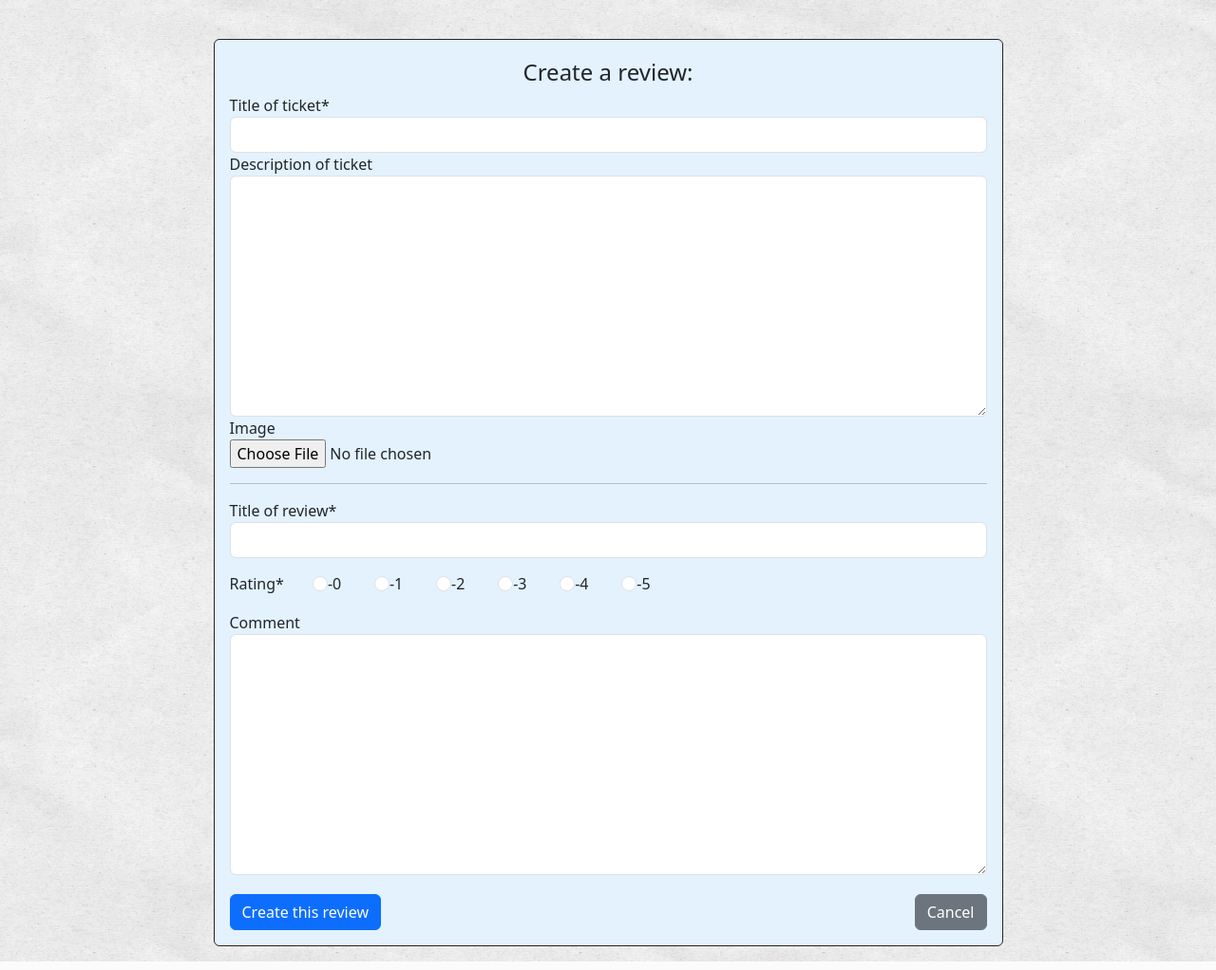
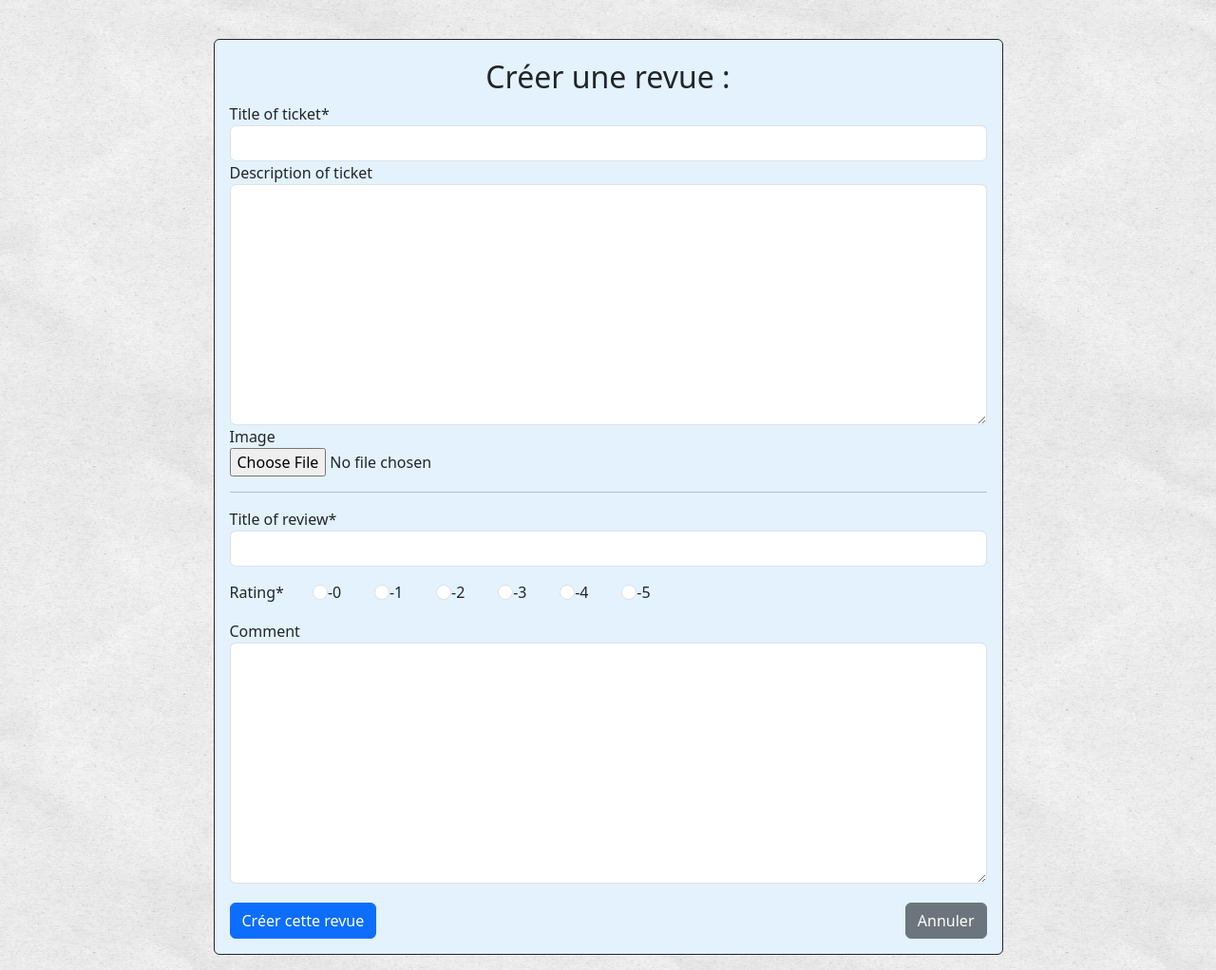
Before and after one commit to Matthiiews/Project_9_LITRevu, a Django app: page /create_review/ in a window 1280 px wide. Shown: the part 77-1099 px from the top of the page at 95% size. Run offline with Django 4.2, Linux system fonts and the light colour scheme; the visitor is signed in with stand-in values (Sample User, id 1); some libraries are stand-ins or nearby versions.

Commit message:
Mise à jour des fichiers

```diff
--- a/authentification/templates/login/login_page.html
+++ b/authentification/templates/login/login_page.html
@@ -32,7 +32,8 @@
         <div class="card-body bg-transparent text-center align-items-center">
           <h4 class="card-subtitle py-2"> Inscrivez-vous maintenant : </h4>
           <!-- Lien vers la page d'inscription -->
-          <a class="btn btn-sm btn-primary margin-btn" href="{% url 'authentification:register' %}" role="button"> S'inscrire </a>
+          <a class="btn btn-sm btn-primary margin-btn" href="{% url 'authentification:register' %}"
+          role="button"> S'inscrire </a>
         </div>
       </div>
 
--- a/authentification/templates/register/register_page.html
+++ b/authentification/templates/register/register_page.html
@@ -18,7 +18,8 @@
               <div style="display: flex; justify-content: space-between;">
                 <button type="submit" class="btn btn-sm btn-primary margin-btn"> S'inscrire </button>
                 <!-- Lien d'annulation vers la page de connexion -->
-                <a href="{% url 'authentification:login' %}" role="button" class="btn btn-sm btn-secondary margin-btn"> Annuler </a>
+                <a href="{% url 'authentification:login' %}" role="button"
+                class="btn btn-sm btn-secondary margin-btn"> Annuler </a>
               </div>
           </form>
         </div>
--- a/review/templates/feeds/ask_review_page.html
+++ b/review/templates/feeds/ask_review_page.html
@@ -8,7 +8,7 @@
     <div class="col-md-9">
       <div class="card border-dark my-3" style="background-color: #e3f2fd;">
         <div class="card-body bg-transparent ">
-          <h4 class="card-subtitle text-center py-2"> Ask for a review: </h4>
+          <h2 class="card-subtitle text-center py-2"> Ask for a review: </h2>
           <form method="post" enctype="multipart/form-data">
             {% csrf_token %}
               {{ form|crispy }}
--- a/review/templates/feeds/create_review_page.html
+++ b/review/templates/feeds/create_review_page.html
@@ -2,21 +2,22 @@
 {% load crispy_forms_tags %}
 
 {% block content %}
-<!-- create review page -->
+<!-- Page de création de revue -->
 <div class="container main">
   <div class="row justify-content-center">
     <div class="col-md-9">
       <div class="card border-dark my-3" style="background-color: #e3f2fd;">
         <div class="card-body bg-transparent ">
-          <h4 class="card-subtitle text-center py-2"> Create a review: </h4>
+          <h2 class="card-subtitle text-center py-2"> Créer une revue : </h2>
           <form method="post" enctype="multipart/form-data">
             {% csrf_token %}
               {{ ask_review_form|crispy }}
               <hr>
               {{ create_review_form|crispy }}
             <div style="display: flex; justify-content: space-between;">
-              <button type="submit" class="btn btn-primary margin-btn"> Create this review </button>
-              <a href="{% url 'review:feeds_page' %}" role="button" class="btn btn-secondary margin-btn"> Cancel </a>
+              <button type="submit" class="btn btn-primary margin-btn"> Créer cette revue </button>
+              <a href="{% url 'review:feeds_page' %}" role="button" class="btn btn-secondary
+              margin-btn"> Annuler </a>
             </div>
           </form>
         </div>
@@ -24,5 +25,5 @@
     </div>
   </div>
 </div>
-<!-- End of create review page -->
+<!-- Fin de la page de création de revue -->
 {% endblock %}
--- a/review/templates/feeds/create_review_ticket_page.html
+++ b/review/templates/feeds/create_review_ticket_page.html
@@ -8,7 +8,7 @@
     <div class="col-md-9">
       <div class="card border-dark my-3" style="background-color: #e3f2fd;">
         <div class="card-body bg-transparent ">
-          <h4 class="card-subtitle text-center py-2"> Create a review: </h4>
+          <h2 class="card-subtitle text-center py-2"> Create a review: </h2>
           <form method="post">
             {% csrf_token %}
               <p> posted by <strong>{{ get_ticket.user }}</strong> <small style="float: right;"> {{ get_ticket.time_created }} </small> </p>
@@ -17,7 +17,7 @@
                 <img src="{% get_media_prefix %}{{ get_ticket.image }}" alt="{{ get_ticket_title }}" class="img-fluid img-border">
                 <div style="margin-left: 30px;">
                   <div style="margin-bottom: 15px;">
-                    <h4> {{ get_ticket.title }} </h4>
+                    <h2> {{ get_ticket.title }} </h2>
                     <p> {{ get_ticket.description }} </p>
                   </div>
                 </div>
--- a/review/templates/feeds/feeds_page.html
+++ b/review/templates/feeds/feeds_page.html
@@ -6,7 +6,7 @@
 <div class="container  main">
   <div class="d-flex" style="display: flex;">
     <div>
-      <h3 style="padding-left: 20px;"> Feeds </h3>
+      <h2 style="padding-left: 20px;"> Feeds </h2>
     </div>
     <div class="headline-feed">
       <a class="btn btn-sm btn-primary m-1" href="{% url 'review:ask_review' %}" role="button"> Ask for a review </a>
--- a/review/templates/feeds/review_page.html
+++ b/review/templates/feeds/review_page.html
@@ -5,7 +5,7 @@
     <div class="card-body">
       <p> posted by <strong>{{ post.user }}</strong> <small style="float: right;"> {{ post.time_created }} </small> </p>
       <hr>
-      <h4> {{ post.headline }} </h4>
+      <h3> {{ post.headline }} </h3>
       <p> {{ post.rating|display_stars }} </p>
       <p> {{ post.body|linebreaks }} </p>
       <div class="card border-dark bg-light">
@@ -16,7 +16,7 @@
             <img src="{% get_media_prefix %}{{ post.ticket.image }}" alt="{{ post.ticket.title }}" class="img-fluid img-border">
             <div style="margin-left: 30px;">
               <div style="margin-bottom: 15px;">
-                <h4> {{ post.ticket.title }} </h4>
+                <h3> {{ post.ticket.title }} </h3>
               </div>
               <div>
                 <p> {{ post.ticket.description|linebreaks }} </p>
--- a/review/templates/feeds/ticket_page.html
+++ b/review/templates/feeds/ticket_page.html
@@ -16,7 +16,8 @@
           </div>
         </div>
       </div>
-      <a class="btn btn-primary" href="{% url 'review:create_review_ticket' pk=post.id %}" role="button" style="margin-top: 20px;">Create a review</a>
+      <a class="btn btn-primary" href="{% url 'review:create_review_ticket' pk=post.id %}"
+      role="button" style="margin-top: 20px;">Create a review</a>
     </div>
   </div>
 </div>
--- a/review/templates/posts/posts_review_modify_page.html
+++ b/review/templates/posts/posts_review_modify_page.html
@@ -8,7 +8,7 @@
     <div class="col-md-9">
       <div class="card border-dark my-3" style="background-color: #e3f2fd;">
         <div class="card-body bg-transparent ">
-          <h4 class="card-subtitle text-center py-2"> Modify a review: </h4>
+          <h2 class="card-subtitle text-center py-2"> Modify a review: </h2>
           <form method="post" enctype="multipart/form-data">
           {% csrf_token %}
             {{ review_form|crispy }}
@@ -24,7 +24,7 @@
                     <img src="{% get_media_prefix %}{{ instance_review.ticket.image }}" alt="{{ instance_review.ticket.title }}" class="img-fluid img-border">
                     <div style="margin-left: 30px;">
                       <div style="margin-bottom: 15px;">
-                        <h4> {{ instance_review.ticket.title }} </h4>
+                        <h2> {{ instance_review.ticket.title }} </h2>
                       </div>
                       <div>
                         <p> {{ instance_review.ticket.description }} </p>
--- a/review/templates/posts/posts_ticket_modify_page.html
+++ b/review/templates/posts/posts_ticket_modify_page.html
@@ -8,7 +8,7 @@
     <div class="col-md-9">
       <div class="card border-dark my-3" style="background-color: #e3f2fd;">
         <div class="card-body bg-transparent ">
-          <h4 class="card-subtitle text-center py-2"> Modify a ticket: </h4>
+          <h2 class="card-subtitle text-center py-2"> Modify a ticket: </h2>
           <form method="post" enctype="multipart/form-data">
           {% csrf_token %}
             {{ ticket_form|crispy }}
--- a/review/views.py
+++ b/review/views.py
@@ -14,9 +14,10 @@ from .models import Ticket, Review
 # feeds page
 @login_required
 def feeds_page_view(request):
-    """the general feeds page with all reviews of users which I follow,
-    my reviews and reviews of user how are following me
-    displays all tickets, without any review, of users I am following
+    """"La page générale des flux affiche toutes les critiques des
+    utilisateurs que je suis, mes propres critiques ainsi que les critiques
+    des utilisateurs qui me suivent. Elle affiche également tous les billets
+    sans aucune critique, des utilisateurs que je suis en train de suivre.
     """
 
     reviews = (
@@ -46,8 +47,10 @@ def feeds_page_view(request):
 
 @login_required
 def ask_review_view(request):
-    """button 'Ask for a review' on feeds and posts page
-    - create a new Ticket which can be reviewed"""
+    """"Le bouton 'Demander une critique' sur la page des flux et
+    des publications
+    - crée un nouveau ticket pouvant être examiné.
+    """
 
     if request.method == "POST":
         form = TicketForm(request.POST, request.FILES)
@@ -68,8 +71,9 @@ def ask_review_view(request):
 
 @login_required
 def create_review_view(request):
-    """button 'Create a review' on feeds and posts page
-    - creates a Review which includes a new Ticket"""
+    """"Bouton 'Créer une critique' sur la page des flux et des publications
+    - crée une critique qui inclut un nouveau ticket.
+    """
 
     if request.method == "POST":
         ask_review_form = TicketForm(request.POST, request.FILES)
--- a/utilities/templates/base_layout.html
+++ b/utilities/templates/base_layout.html
@@ -21,9 +21,11 @@
 <header>
   <div class="header__right">
   </div>
-  <a href="{% if user.is_authenticated %}{% url 'review:feeds_page' %}{% else %}{% url 'authentification:login' %}{% endif %}">
+  <a href="#">
+  <!-- <a href="{% if user.is_authenticated %}{% url 'review:feeds_page' %}{% else %}{% url 'authentification:login' %}{% endif %}"> -->
+
       <div class="header__center">
-          <img class="logo" src="{% static 'img/logo_black.png' %}">
+          <img class="logo" src="{% static 'img/logo_black.png' %}" alt="LITRevu_logo">
           <h1>LITReviews</h1>
       </div>
   </a>
```
Also changed, not shown: authentification/templates/abo/abo_page.html (+20 -9 lines), litrevu/settings.py (+5 -3 lines), review/templates/posts/posts_page.html (+16 -10 lines).
